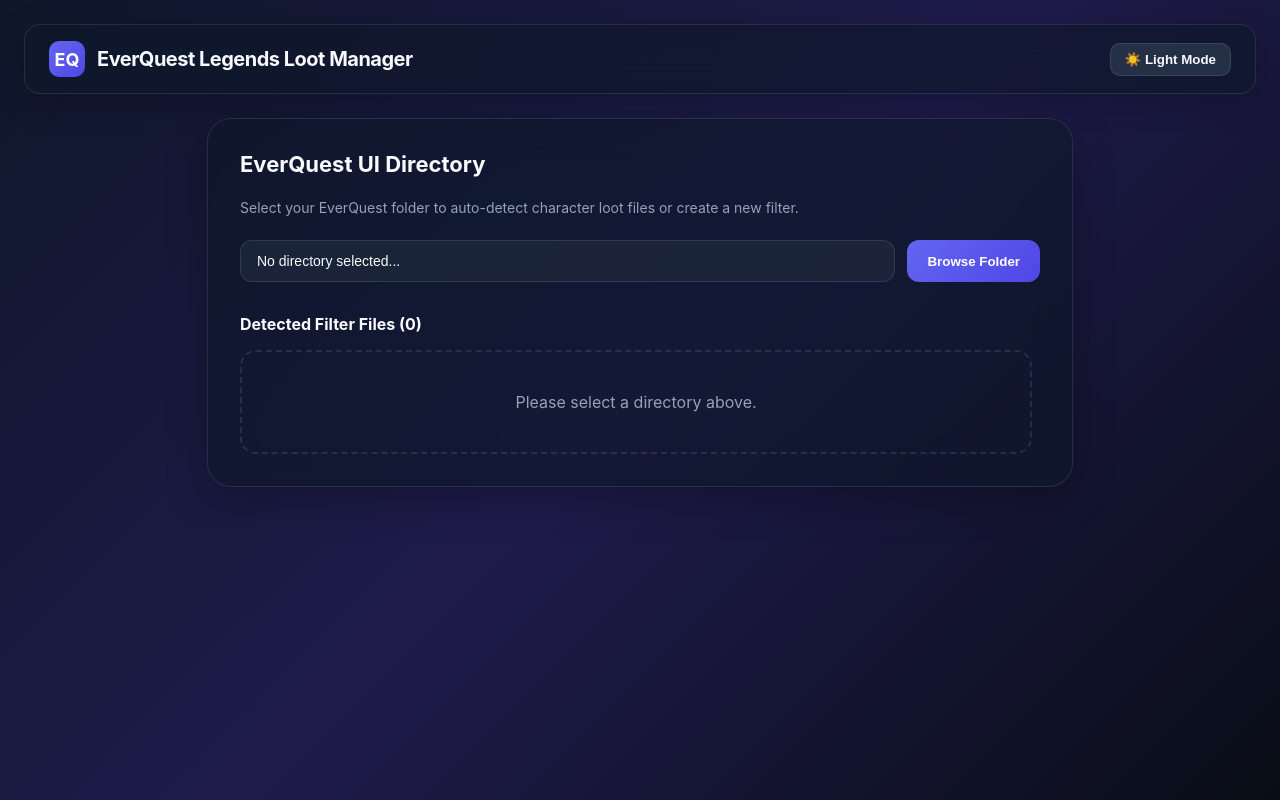
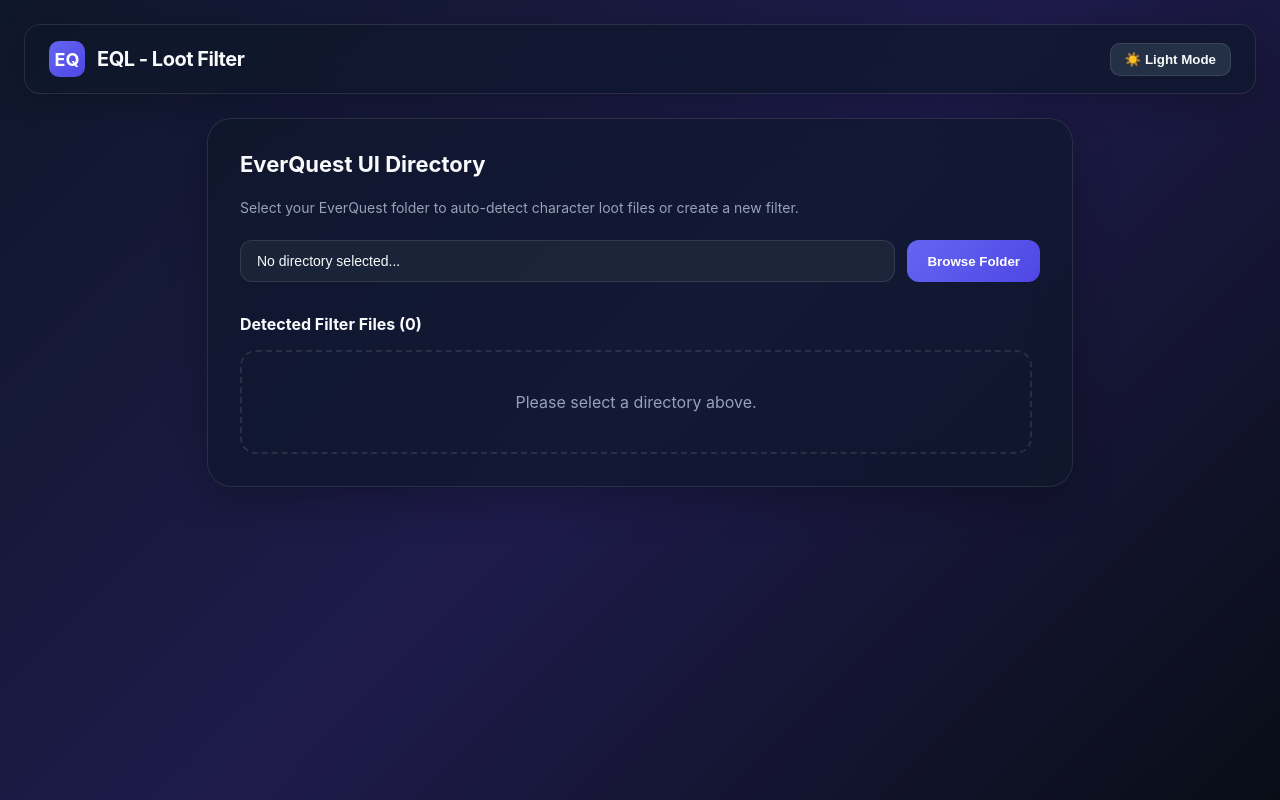
Before and after one commit to terry-wilkerson/EQL-Loot-Filter-Manager, a React (Vite) app: page / in a window 1280 px wide. Built offline with nearby package versions, Linux system fonts and the light colour scheme.

Commit message:
task: update app title

```diff
--- a/src/App.tsx
+++ b/src/App.tsx
@@ -695,7 +695,7 @@
                 letterSpacing: "-0.5px",
               }}
             >
-              EverQuest Legends Loot Manager
+              EQL - Loot Filter
             </h1>
             {activeFilePath && (
               <span style={{ fontSize: "12px", color: theme.textSecondary }}>
```
